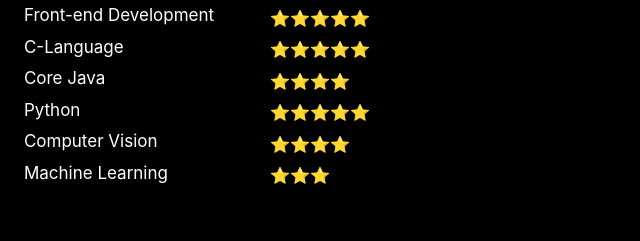
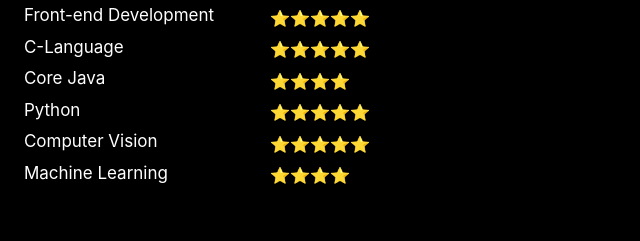
Before and after one commit to srinijadharani/portfolio-2.0, a plain HTML site: page index.html in a window 1280 px wide. Shown: the part 980-1221 px from the top of the page, 443-1083 px from the left. Drawn offline with nearby package versions, Linux system fonts and the light colour scheme; a web font is replaced by a local one.

Commit message:
Update index.html

```diff
--- a/index.html
+++ b/index.html
@@ -94,11 +94,11 @@
             </tr>
             <tr>
                 <td class="td_skills">Computer Vision</td>
-                <td class="stars">⭐️⭐️⭐️⭐</td>
+                <td class="stars">⭐️⭐️⭐️⭐⭐️</td>
             </tr>
             <tr>
                 <td class="td_skills">Machine Learning</td>
-                <td class="stars">⭐️⭐️⭐️</td>
+                <td class="stars">⭐️⭐️⭐️⭐️</td>
             </tr>
         </table>
 
```
